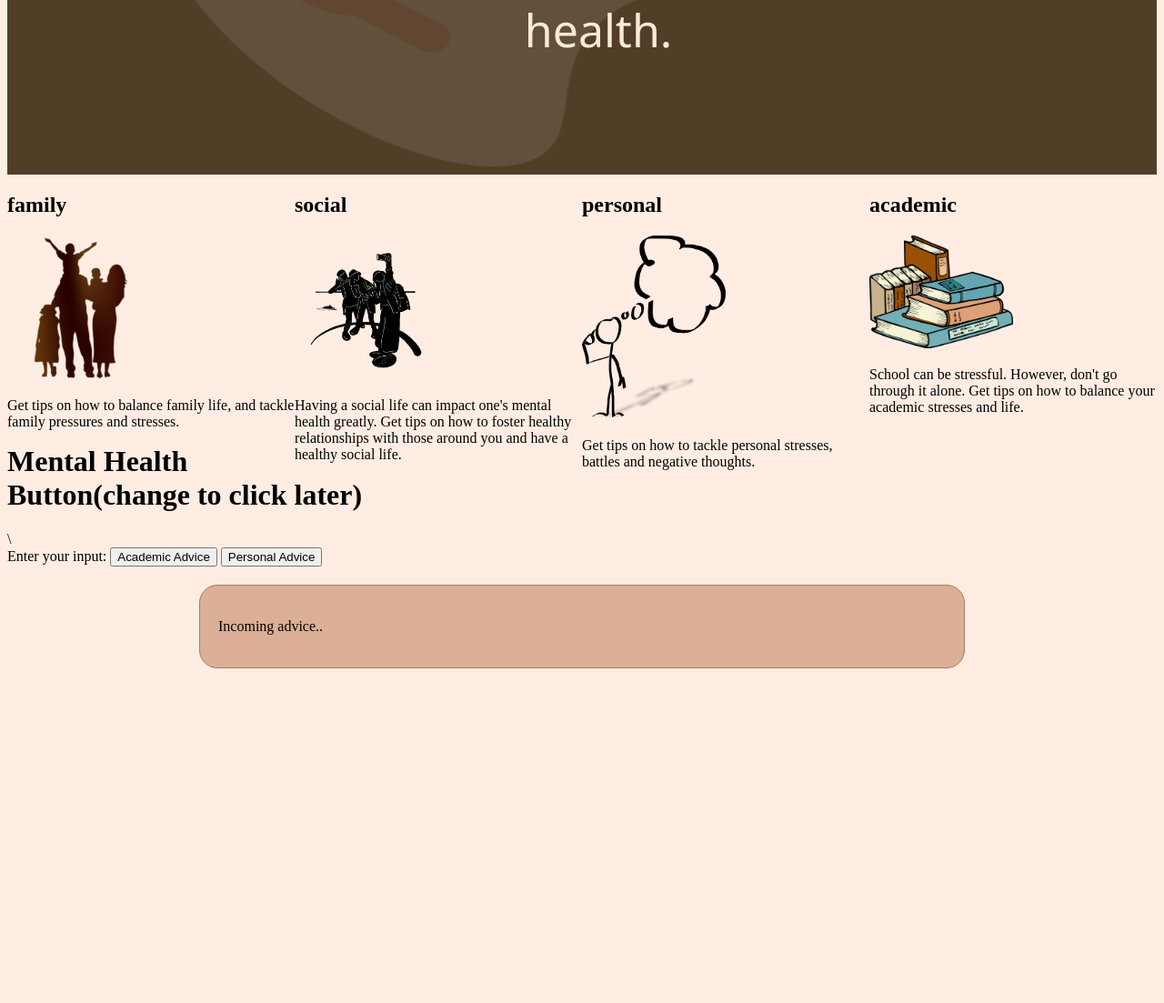
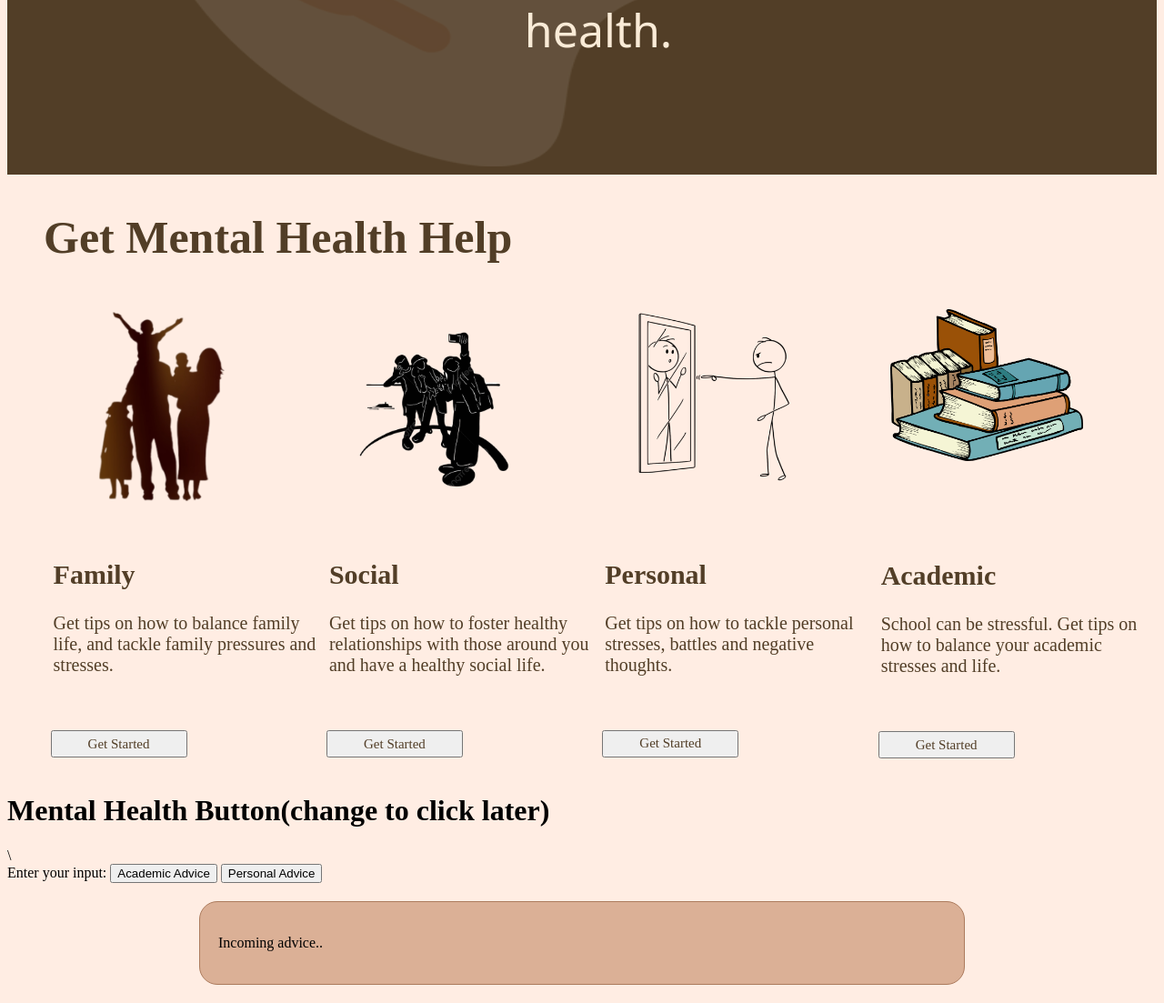
Before and after one commit to soappeea/IgnitionHacks, a Flask app: page / in a window 1280 px wide. Shown: the part 1025-2128 px from the top of the page at 91% size. Before the commit the page ends 1760 px from the top, so only its background shows below. Run offline with Flask 3, Linux system fonts and the light colour scheme.

Commit message:
khushboo
page 3 done

```diff
--- a/static/style.css
+++ b/static/style.css
@@ -72,12 +72,29 @@ body
 }
 .page3
 {
-    width: 25%;
+    width: 24%;
     float: right;
+    color: #523e27;
+    font-family:'Times New Roman', Times, serif;
+    font-size: 20px;
+    left: 40px;
 }
 .page3pic
 {
-    width: 50%;
+    width: 70%;
+    margin: 10px;
+}
+.subtopics
+{
+    height: 600px;
+}
+.button2
+{
+    font-size: 15px;
+    text-align: center;
+    width: 150px;
+    height: 30px;
+    margin-left: -3px;
 }
 
 /*showing response, change format and look*/
--- a/templates/index.html
+++ b/templates/index.html
@@ -26,28 +26,37 @@
         <p class="page2text"><b>UPLIFT</b> helps people boost their mental health by generating advice, tools and resources to encourage strong mental health. </p>
     </div>
 
-
+    <div class="subtopics">
+    <h1 class="mainTitle">Get Mental Health Help</h1>
         <div class="page3">
-            <h2>academic</h2>
             <img class="page3pic" src="/static/books.png">
-            <p>School can be stressful. However, don't go through it alone. Get tips on how to balance your academic stresses and life. </p>
+            <br><br><br><br>
+            <h2>Academic</h2>
+            <p>School can be stressful. Get tips on how to balance your academic stresses and life. </p>
+            <button class = "mainTitle button" style="margin-left: -3px;"type="button" >Get Started</button>
         </div>
         <div class="page3">
-            <h2>personal</h2>
             <img class="page3pic" src="/static/personal.png">
+            <br><br><br>
+            <h2>Personal</h2>
             <p>Get tips on how to tackle personal stresses, battles and negative thoughts. </p>
+            <button class = "mainTitle button" style="margin-left: -3px;"type="button" >Get Started</button>
         </div>
         <div class="page3">
-            <h2>social</h2>
             <img class="page3pic" src="/static/friends.png">
-            <p>Having a social life can impact one's mental health greatly. Get tips on how to foster healthy relationships with those around you and have a healthy social life. </p>
+            <br><br>
+            <h2>Social</h2>
+            <p>Get tips on how to foster healthy relationships with those around you and have a healthy social life. </p>
+            <button class = "mainTitle button" style="margin-left: -3px;"type="button" >Get Started</button>
         </div>
         <div class="page3">
-            <h2>family</h2>
             <img class="page3pic" src="/static/family.png">
+            <br><br>
+            <h2>Family</h2>
             <p>Get tips on how to balance family life, and tackle family pressures and stresses. </p>
+            <button class = "mainTitle button" style="margin-left: -3px;"type="button" >Get Started</button>
         </div>
-
+    </div>
 
 
 
```
Also changed, not shown: static/personal.png.
